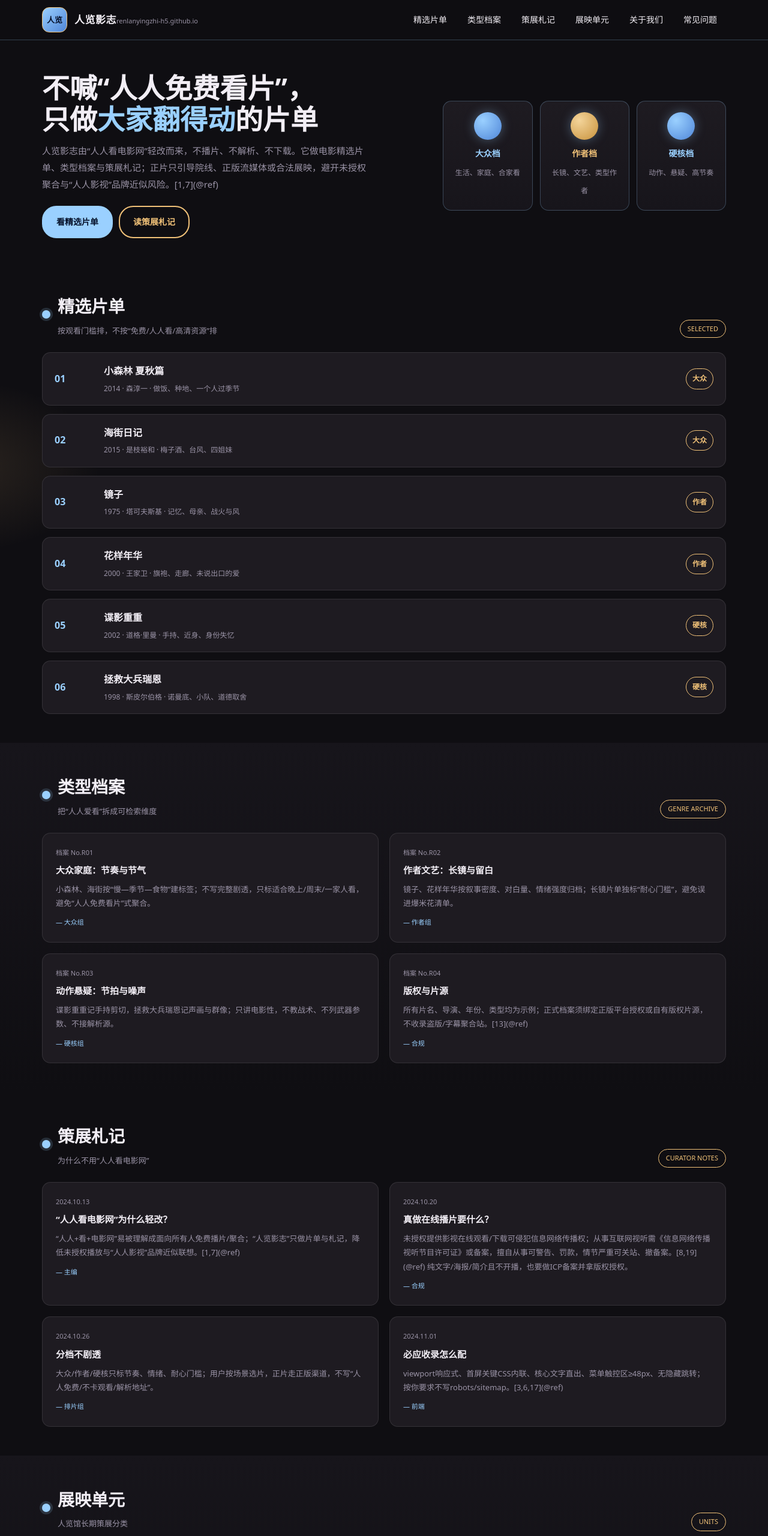
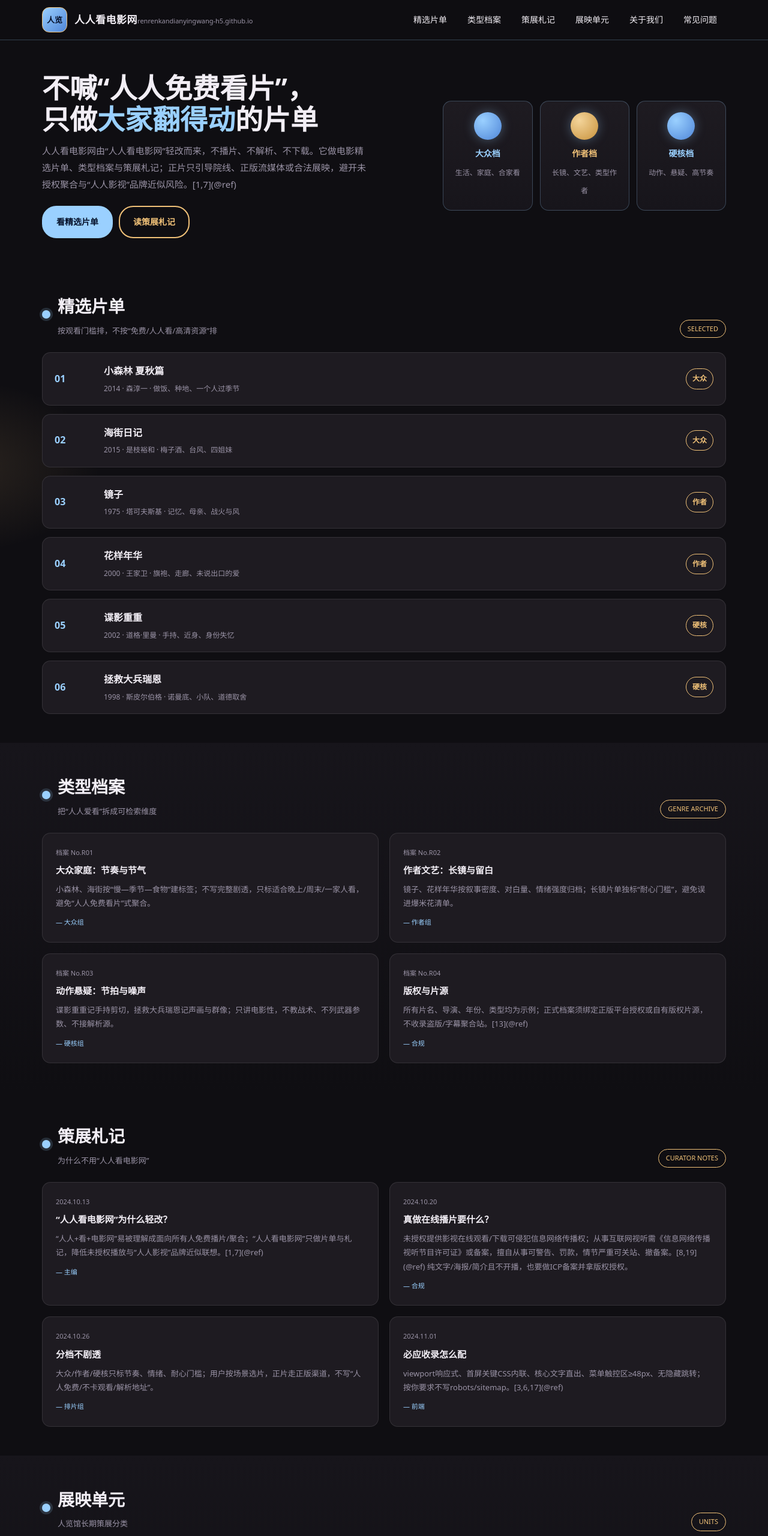
Before and after one commit to renrenkandianyingwang-h5/renrenkandianyingwang-h5.github.io, a plain HTML site: page index.html in a window 1280 px wide. Shown: the top 2560 px of the page at 60% size. Drawn offline with Linux system fonts and the light colour scheme.

Commit message:
Update index.html

```diff
--- a/index.html
+++ b/index.html
@@ -4,17 +4,17 @@
 <link rel="icon" href="favicon.ico" type="image/x-icon">
 <meta charset="UTF-8" />
 <meta name="viewport" content="width=device-width, initial-scale=1" />
-<title>人览影志----renlanyingzhi-h5</title>
-<meta name="description" content="人览影志（renlanyingzhi-h5）做电影精选片单、类型档案与策展札记，静态示例单页；不提供在线播放、解析与下载。" />
-<meta name="keywords" content="人览影志, renlanyingzhi-h5, 电影片单, 类型档案, 策展札记, 展映单元" />
-<link rel="canonical" href="https://renlanyingzhi-h5.github.io/" />
+<title>人人看电影网----renrenkandianyingwang-h5</title>
+<meta name="description" content="人人看电影网（renrenkandianyingwang-h5）做电影精选片单、类型档案与策展札记，静态示例单页；不提供在线播放、解析与下载。" />
+<meta name="keywords" content="人人看电影网, renrenkandianyingwang-h5, 电影片单, 类型档案, 策展札记, 展映单元" />
+<link rel="canonical" href="https://renrenkandianyingwang-h5.github.io/" />
 <meta property="og:type" content="website" />
-<meta property="og:title" content="人览影志" />
-<meta property="og:url" content="https://renlanyingzhi-h5.github.io/" />
+<meta property="og:title" content="人人看电影网" />
+<meta property="og:url" content="https://renrenkandianyingwang-h5.github.io/" />
 <meta property="og:description" content="电影精选片单、类型档案与策展札记静态示例站。" />
 <meta name="twitter:card" content="summary_large_image" />
-<meta name="twitter:title" content="人览影志" />
-<meta name="twitter:description" content="renlanyingzhi-h5 电影片单与类型档案单页。" />
+<meta name="twitter:title" content="人人看电影网" />
+<meta name="twitter:description" content="renrenkandianyingwang-h5 电影片单与类型档案单页。" />
 <style>
 :root{
   --bg:#0f0e12;
@@ -147,7 +147,7 @@ a{color:inherit;text-decoration:none}
 
 <header class="site-header">
   <div class="wrap nav">
-    <a class="brand" href="#top"><span class="seal">人览</span><span class="txt"><b>人览影志</b><span>renlanyingzhi-h5.github.io</span></span></a>
+    <a class="brand" href="#top"><span class="seal">人览</span><span class="txt"><b>人人看电影网</b><span>renrenkandianyingwang-h5.github.io</span></span></a>
     <nav class="menu" id="menu">
       <a href="#playlist">精选片单</a>
       <a href="#archive">类型档案</a>
@@ -165,7 +165,7 @@ a{color:inherit;text-decoration:none}
     <div class="wrap hero-grid">
       <div>
         <h1>不喊“人人免费看片”，<br>只做<em>大家翻得动</em>的片单</h1>
-        <p>人览影志由“人人看电影网”轻改而来，不播片、不解析、不下载。它做电影精选片单、类型档案与策展札记；正片只引导院线、正版流媒体或合法展映，避开未授权聚合与“人人影视”品牌近似风险。[1,7](@ref)</p>
+        <p>人人看电影网由“人人看电影网”轻改而来，不播片、不解析、不下载。它做电影精选片单、类型档案与策展札记；正片只引导院线、正版流媒体或合法展映，避开未授权聚合与“人人影视”品牌近似风险。[1,7](@ref)</p>
         <div class="actions">
           <a class="btn" href="#playlist">看精选片单</a>
           <a class="btn btn-outline" href="#notes">读策展札记</a>
@@ -218,7 +218,7 @@ a{color:inherit;text-decoration:none}
         <span class="tag">CURATOR NOTES</span>
       </div>
       <div class="notes">
-        <div class="note"><div class="date">2024.10.13</div><h3>“人人看电影网”为什么轻改？</h3><p>“人人+看+电影网”易被理解成面向所有人免费播片/聚合；“人览影志”只做片单与札记，降低未授权播放与“人人影视”品牌近似联想。[1,7](@ref)</p><div class="by">— 主编</div></div>
+        <div class="note"><div class="date">2024.10.13</div><h3>“人人看电影网”为什么轻改？</h3><p>“人人+看+电影网”易被理解成面向所有人免费播片/聚合；“人人看电影网”只做片单与札记，降低未授权播放与“人人影视”品牌近似联想。[1,7](@ref)</p><div class="by">— 主编</div></div>
         <div class="note"><div class="date">2024.10.20</div><h3>真做在线播片要什么？</h3><p>未授权提供影视在线观看/下载可侵犯信息网络传播权；从事互联网视听需《信息网络传播视听节目许可证》或备案，擅自从事可警告、罚款，情节严重可关站、撤备案。[8,19](@ref) 纯文字/海报/简介且不开播，也要做ICP备案并拿版权授权。</p><div class="by">— 合规</div></div>
         <div class="note"><div class="date">2024.10.26</div><h3>分档不剧透</h3><p>大众/作者/硬核只标节奏、情绪、耐心门槛；用户按场景选片，正片走正版渠道，不写“人人免费/不卡观看/解析地址”。</p><div class="by">— 排片组</div></div>
         <div class="note"><div class="date">2024.11.01</div><h3>必应收录怎么配</h3><p>viewport响应式、首屏关键CSS内联、核心文字直出、菜单触控区≥48px、无隐藏跳转；按你要求不写robots/sitemap。[3,6,17](@ref)</p><div class="by">— 前端</div></div>
@@ -252,7 +252,7 @@ a{color:inherit;text-decoration:none}
         <span class="tag">ABOUT</span>
       </div>
       <div class="about-row">
-        <div class="about-box"><div class="ico">🎬</div><h3>站点定位</h3><p>人览影志是电影精选片单、类型档案与策展札记示例站，部署于GitHub Pages，无后端、无片源、无解析。</p></div>
+        <div class="about-box"><div class="ico">🎬</div><h3>站点定位</h3><p>人人看电影网是电影精选片单、类型档案与策展札记示例站，部署于GitHub Pages，无后端、无片源、无解析。</p></div>
         <div class="about-box"><div class="ico">🗂️</div><h3>页面结构</h3><p>单文件index.html，CSS/JS内联；含精选片单、类型档案、策展札记、展映单元、关于我们、常见问题。</p></div>
         <div class="about-box"><div class="ico">⚖️</div><h3>合规边界</h3><p>不提供未授权播放/解析/下载；片名/导演/类型均为示例。做视听服务须许可证、ICP备案与版权授权。[8,19](@ref)</p></div>
       </div>
@@ -266,7 +266,7 @@ a{color:inherit;text-decoration:none}
         <span class="tag">FAQ</span>
       </div>
       <div class="faq-box">
-        <details class="faq-line" open><summary>“人览影志”和“人人看电影网”一样吗？<span class="plus">+</span></summary><p>不一样。原词“人人看+电影网”易被理解成免费播片/聚合，且“人人影视”有未授权在线观看、下载被刑事追责的判例[1,7,15](@ref)；人览只做精选片单、类型档案与札记，不提供正片、不解析、不下载。</p></details>
+        <details class="faq-line" open><summary>“人人看电影网”和“人人看电影网”一样吗？<span class="plus">+</span></summary><p>不一样。原词“人人看+电影网”易被理解成免费播片/聚合，且“人人影视”有未授权在线观看、下载被刑事追责的判例[1,7,15](@ref)；人览只做精选片单、类型档案与札记，不提供正片、不解析、不下载。</p></details>
         <details class="faq-line"><summary>片单里的电影能在线免费看吗？<span class="plus">+</span></summary><p>不能。所有片名、导演、类型、札记均为示例数据；正片请走院线、正版流媒体、电影资料馆或合法展映。</p></details>
         <details class="faq-line"><summary>做真·电影站要什么资质？<span class="plus">+</span></summary><p>只做文字/海报/简介且不开播，重点做ICP备案并可备注不从事视听；若通过互联网向公众提供在线视听，需按《互联网视听节目服务管理规定》取得《信息网络传播视听节目许可证》或履行备案，擅自从事可警告、罚款，情节严重可关站、撤备案。[8,19](@ref)</p></details>
         <details class="faq-line"><summary>为什么不用“人人免费/高清/不卡/解析”？<span class="plus">+</span></summary><p>这类词常指向未授权聚合；无著作权许可传播影视可承担民事赔偿，以营利为目的且情节严重的可涉侵犯著作权罪。[13](@ref) 盗版站还常带博彩弹窗、诱导装插件、窃取隐私。</p></details>
@@ -279,13 +279,13 @@ a{color:inherit;text-decoration:none}
 <footer class="footer">
   <div class="wrap">
     <div class="foot-wrap">
-      <div><div class="foot-brand"><span class="seal">人览</span><b>人览影志</b></div><p>电影精选片单、类型档案与策展札记示例站：只做档案，不提供任何真实影视资源与解析下载。</p></div>
+      <div><div class="foot-brand"><span class="seal">人览</span><b>人人看电影网</b></div><p>电影精选片单、类型档案与策展札记示例站：只做档案，不提供任何真实影视资源与解析下载。</p></div>
       <div class="foot-col"><h4>栏目</h4><a href="#playlist">精选片单</a><a href="#archive">类型档案</a><a href="#notes">策展札记</a><a href="#units">展映单元</a></div>
       <div class="foot-col"><h4>信息</h4><a href="#about">关于我们</a><a href="#faq">常见问题</a></div>
       <div class="foot-col"><h4>链接</h4><a href="#">首页</a><a href="#">隐私政策</a><a href="#">版权声明</a></div>
     </div>
     <div class="foot-bottom">
-      <span>© 2024 人览影志 · https://renlanyingzhi-h5.github.io</span>
+      <span>© 2024 人人看电影网 · https://renrenkandianyingwang-h5.github.io</span>
       <span>静态示例模板 · 片名/导演/类型均为示例数据 · 不提供在线播放与下载</span>
     </div>
   </div>
```
